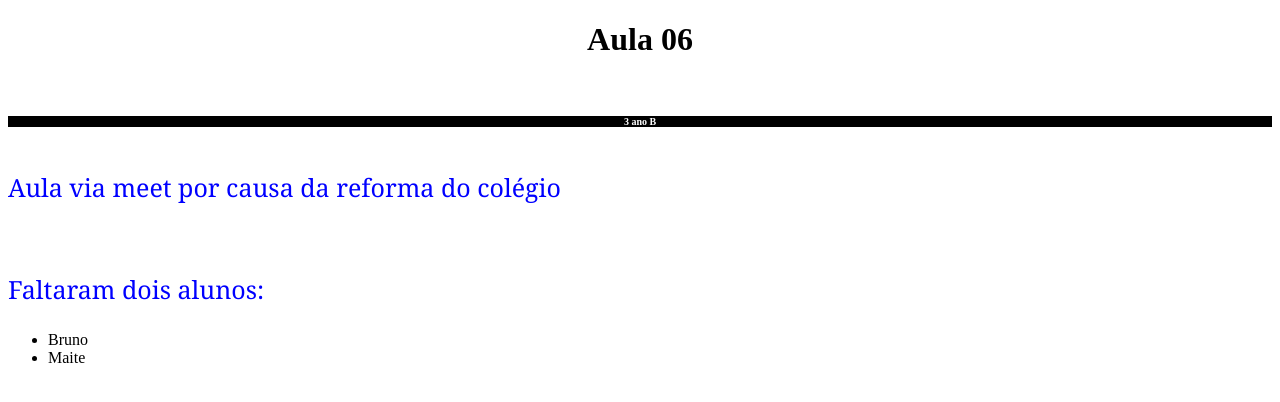
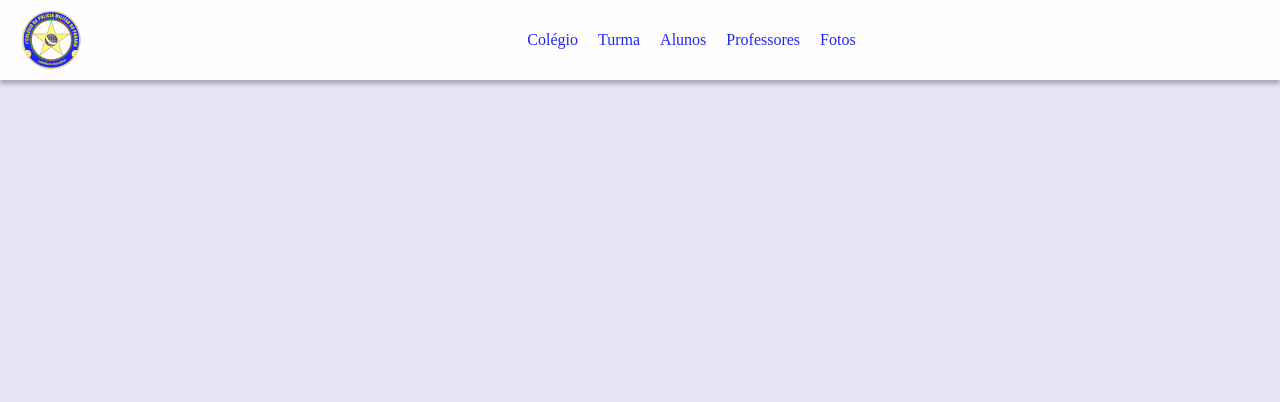
Before and after one commit to vitorialucian/test, a plain HTML site: page index.html in a window 1280 px wide. Drawn offline with Linux system fonts and the light colour scheme.

Commit message:
Add files via upload

```diff
--- a/index.html
+++ b/index.html
@@ -3,20 +3,32 @@
 <head>
     <meta charset="UTF-8">
     <meta name="viewport" content="width=device-width, initial-scale=1.0">
-    <title>Document</title>
-    <link rel="stylesheet" type="text/css"   href="style.css">
+    <title>3° ano B - 3° CPM</title>
+    <link rel="stylesheet" type="text/css" href="style.css">
 </head>
 <body>
-    <h1>Aula 06 </h1>
-    <h1 class="disciplina">Pensamento Computacional</h1>
-    <h2 class="disciplina" id="turma"> 3 ano B</h2>
-    <br>
-    <p style="color: blue;">Aula via meet por causa da reforma do colégio</p>
-    <br>
-    <p>Faltaram dois alunos:</p>
-    <ul>
-        <li>Bruno</li>
-        <li>Maite</li>
-    <ul>
+    <header>
+        <img src="logo.png" alt="Logo do 3° Colégio da Polícia Militar" class="logo">
+        <nav class="navegacao">
+            <ul class="lista-navegacao">
+                <li class="itens-navagacao">
+                   <a class="ancora-navegacao" href="#colegio">Colégio</a>
+                </li>
+                <li class="itens-navagacao">
+                    <a class="ancora-navegacao" href="#turma">Turma</a>
+                </li>
+                <li class="itens-navagacao">
+                    <a class="ancora-navegacao" href="#alunos">Alunos</a>
+                </li>
+                <li class="itens-navagacao">
+                    <a class="ancora-navegacao" href="#professores">Professores</a>
+                </li>
+                <li class="itens-navagacao">
+                    <a class="ancora-navegacao" href="#fotos">Fotos</a>
+                </li>
+            </ul>
+        </nav>
+        <span class="linha-azul"></span>
+    </header>
 </body>
 </html>
--- a/style.css
+++ b/style.css
@@ -1,23 +1,43 @@
-p{
-    color:blue;
-    font-size: 25px;
-    font-family: Georgia, 'Times New Roman', Times, serif;
+* {
+    margin: 0px;
+    padding: 0px;
 }
-h1{
-    text-align: center;
+
+body{
+    background-color: #E5E4F7;
+    display: flex;
 }
-body{
-     background-image: url(fundo-de-formas-abstratas-brancas_79603-1362.avif) ;
+
+header{
+    display: flex;
+    background-color: #FFFDFD;
+    box-shadow: 0px 4px 4px 0px rgba(0,0,0,0.25);
+    width: 100%;
+    height: 80px;
+    justify-content: space-between;
+    align-items: center;
+    top: 0;
+    left: 0;
 }
-.disciplina{
-    color: white;
-    font-size: 20px;
-    text-align: center;
+
+.logo{
+    width: 83px;
+    height: 60px;
+    padding: 10px;
+    display: flex;
 }
-#turma{
-    font-size: 10px;
-    margin: 0px;
-    background-color: black;
-    padding: ;
 
+.navegacao{
+    display: flex;
 }
+
+.lista-navegacao{
+    list-style-type: none;
+    display: flex;
+    gap: 20px;
+}
+
+.ancora-navegacao{
+    text-decoration: none;
+    color: #2028f2;
+}
```
Also changed, not shown: logo.png (added).
